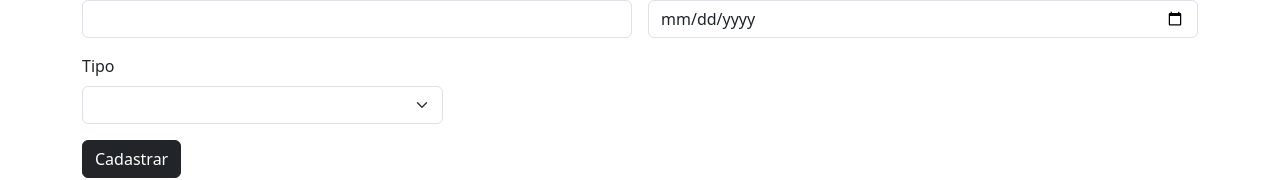
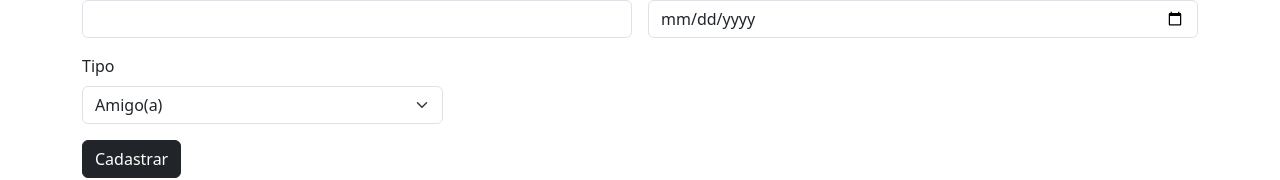
Before and after one commit to DayDantas10/Agenda, an Angular app: page / in a window 1280 px wide. Shown: the part 174-354 px from the top of the page. Built offline with nearby package versions, Linux system fonts and the light colour scheme.

Commit message:
Tipos no select

```diff
--- a/src/app/adiciona-contato/adiciona-contato.component.html
+++ b/src/app/adiciona-contato/adiciona-contato.component.html
@@ -25,16 +25,15 @@
       <input type="date" class="form-control" id="aniversario" #aniversario>
     </div>
     <div class="col-md-4">
-      <label for="tipo" class="form-label">Tipo</label >
-      <select id="text" class="form-select" #tipo>
-        <option selected> </option>
-        <option>...</option>
+      <label for="tipo" class="form-label">Tipo</label>
+      <select id="text" class="form-select">
+        <option *ngFor="let tp of tipos" [value]="tp">{{tp}}</option>
       </select>
     </div>
+
     <div class="col-12">
-   <input class="btn btn-dark" type="button" value="Cadastrar"
-         (click)="inserirContato(nome,telefone, email, aniversario)">
+      <input class="btn btn-dark" type="button" value="Cadastrar" >
+      <!-- (click)="inserirContato(nome,telefone, email, aniversario)">  -->
     </div>
   </form>
-
 </div>
--- a/src/app/adiciona-contato/adiciona-contato.component.ts
+++ b/src/app/adiciona-contato/adiciona-contato.component.ts
@@ -1,6 +1,6 @@
 import { Component } from '@angular/core';
 import { Agenda } from './agenda';
-import { Contato } from './contato';
+import { Contato, Tipo } from './contato';
 
 @Component({
   selector: 'app-adiciona-contato',
@@ -9,6 +9,10 @@ import { Contato } from './contato';
 })
 export class AdicionaContatoComponent {
 
+tipos:string[]
+constructor(){
+  this.tipos = Object.values(Tipo)
+}
 inserirContato({ nome, telefone, email, aniversario }: { nome: string; telefone: string; email: string; aniversario: Date; }){
 
 }
```
